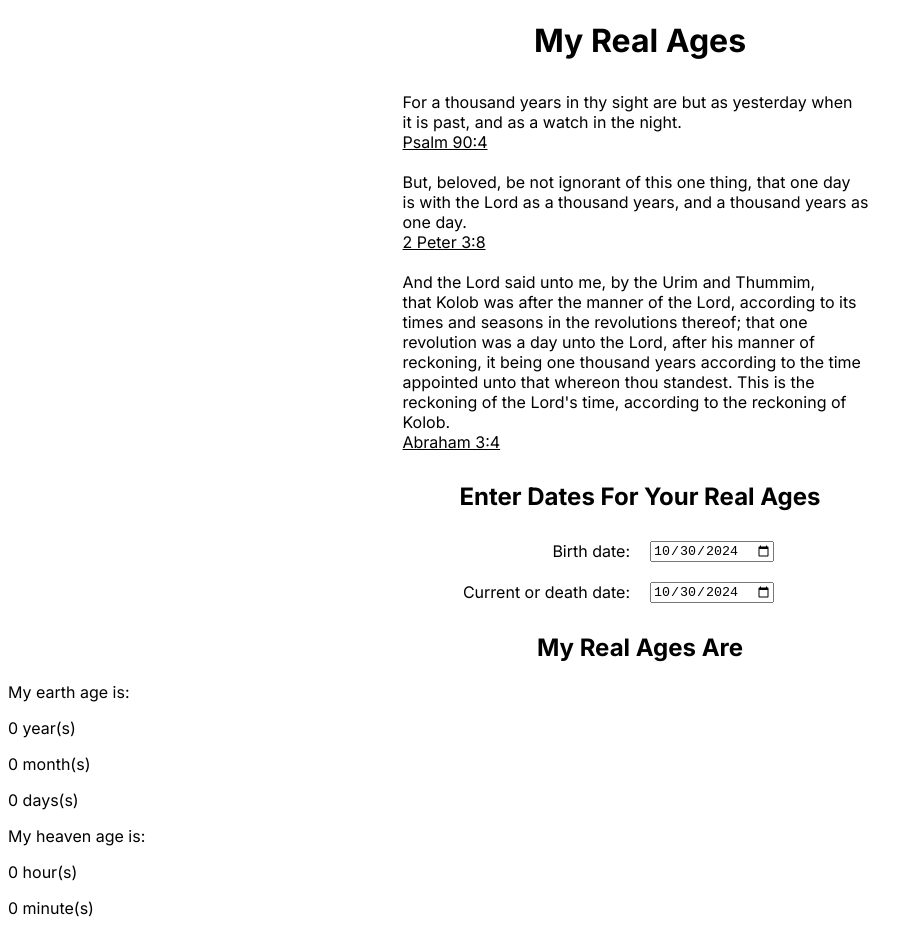
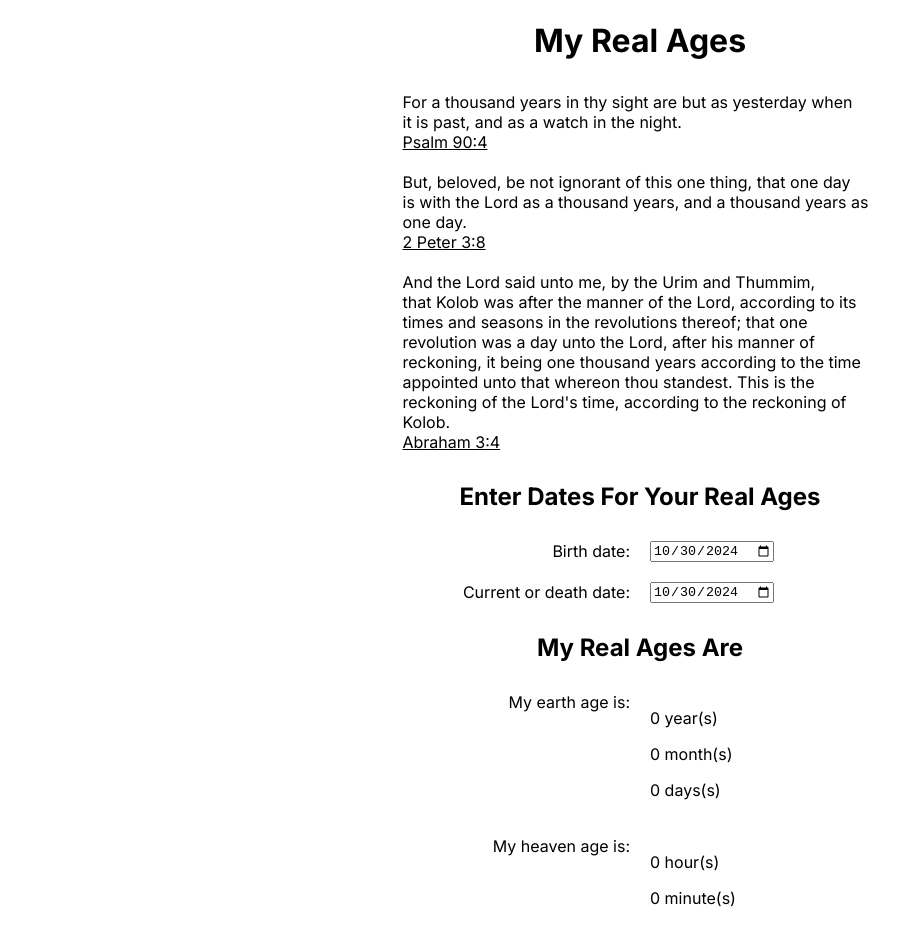
Before and after one commit to dannyvorton/my-real-ages, a Next.js app: page / in a window 1280 px wide. Shown: the top 925 px of the page, without its empty margins (0-922 px from the left). Built offline with nearby package versions, Linux system fonts and the light colour scheme.

Commit message:
update styles

```diff
--- a/app/components/date-comp.tsx
+++ b/app/components/date-comp.tsx
@@ -58,15 +58,15 @@ export default function DateComp() {
     <>
       <div>
         <h2>Enter Dates For Your Real Ages</h2>
-          <div className="date-container">
-            <p className="category-container">Birth date:</p>
-            <div className="calendar-container">
+          <div className="date">
+            <p className="date-category">Birth date:</p>
+            <div className="date-calendar">
               <input type="date" value={ birth } onChange={ handleBirth } />
             </div>
           </div>
-          <div className="date-container">
-            <p className="category-container">Current or death date:</p>
-            <div className="calendar-container">
+          <div className="date">
+            <p className="date-category">Current or death date:</p>
+            <div className="date-calendar">
               <input type="date" value={ death } onChange={ handleDeath } />
             </div>
           </div>
@@ -74,15 +74,15 @@ export default function DateComp() {
 
       <div>
         <h2>My Real Ages Are</h2>
-          <div>
-            <p>My earth age is:</p>
-            <div>
+          <div className="date">
+            <p className="date-category">My earth age is:</p>
+            <div className="date-age">
               { earthAge() }
             </div>
           </div>
-          <div>
-            <p>My heaven age is:</p>
-            <div>
+          <div className="date">
+            <p className="date-category">My heaven age is:</p>
+            <div className="date-age">
               { heavenAge() }
             </div>
           </div>
--- a/app/globals.css
+++ b/app/globals.css
@@ -32,12 +32,12 @@ a:hover {
   align-items: center;
 }
 
-.date-container {
+.date {
   display: flex;
   flex-direction: row;
 }
 
-.category-container {
+.date-category {
   display: flex;
   flex-direction: row;
   width: 50%;
@@ -48,7 +48,7 @@ a:hover {
   padding: 5px;
 }
 
-.calendar-container {
+.date-calendar {
   display: flex;
   flex-direction: row;
   width: 50%;
@@ -58,3 +58,12 @@ a:hover {
   margin: 5px;
   padding: 5px;
 }
+
+.date-age {
+  width: 50%;
+  float: right;
+  justify-content: left;
+  align-items: left;
+  margin: 5px;
+  padding: 5px;
+}
```
